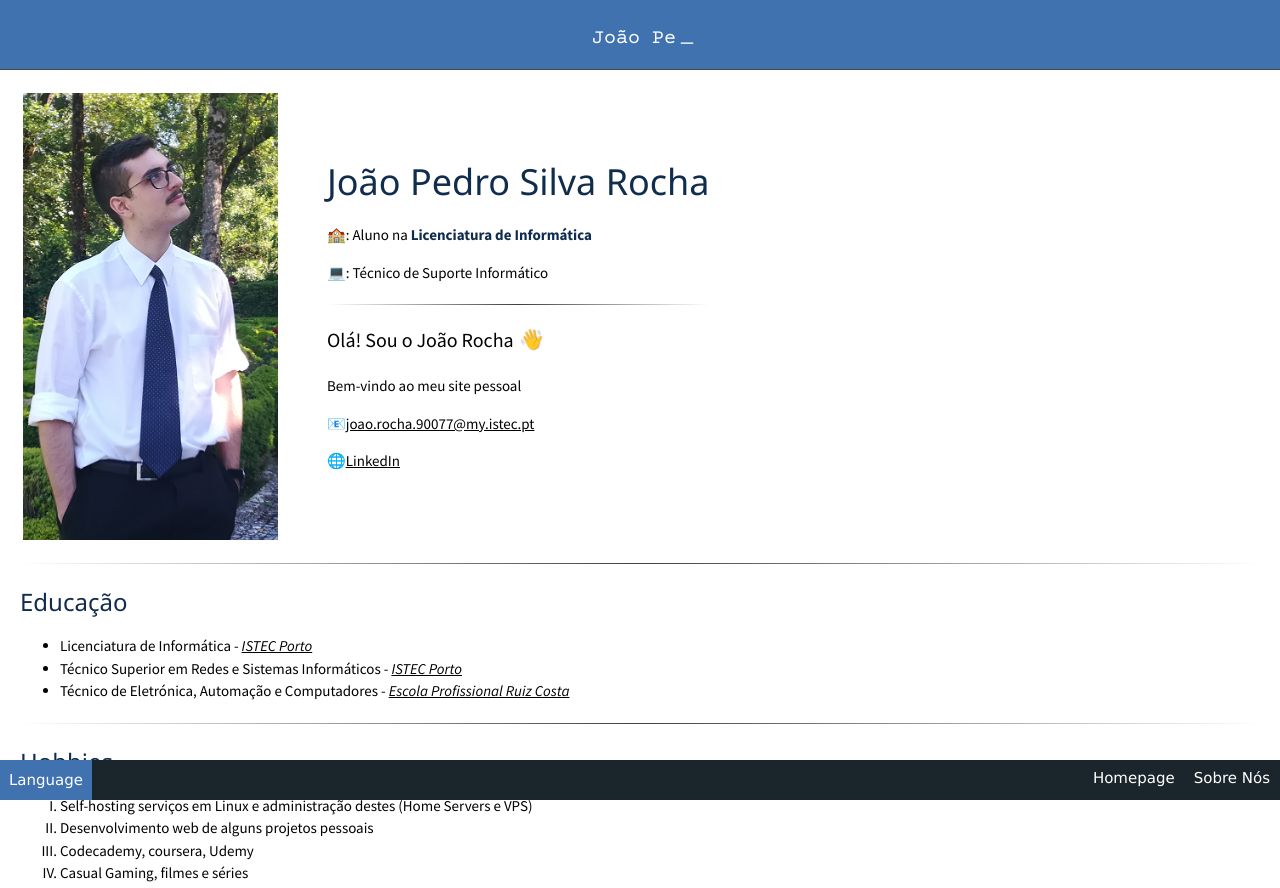
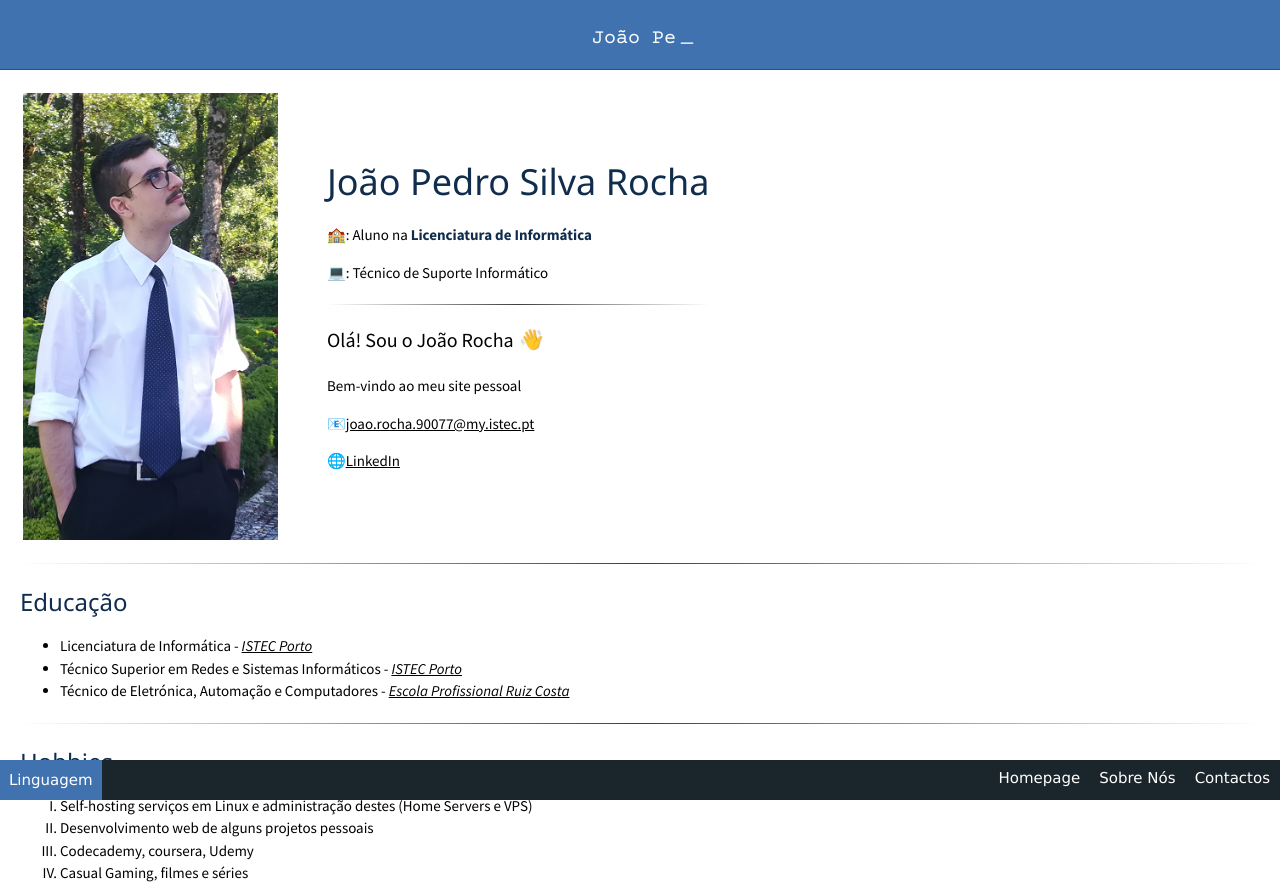
Before and after one commit to jrocha25/ti1-website, a plain HTML site: page pt/joao.html in a window 1280 px wide. Shown: the top 888 px of the page. Drawn offline with nearby package versions, Linux system fonts and the light colour scheme.

Commit message:
Small fixes

```diff
--- a/pt/joao.html
+++ b/pt/joao.html
@@ -176,10 +176,12 @@
             <a href="../pt/index.html" class="nav-item">Homepage</a>
             &nbsp;&nbsp;
             <a href="../pt/about_us.html" class="nav-item">Sobre Nós</a>
+            &nbsp;&nbsp;
+            <a href="../pt/contactos.html" class="nav-item">Contactos</a>
         </div>
         <!--Menu seleção de linguagem-->
         <div class="dropup">
-            <button class="dropbtn">Language</button>
+            <button class="dropbtn">Linguagem</button>
             <div class="dropup-content">
               <a href="../en/joao.html">English</a>
               <a href="../pt/joao.html"><strong>Português</strong></a>
```
Also changed, not shown: en/index.html (+1 -1 lines), en/joao.html (+1 -1 lines).
